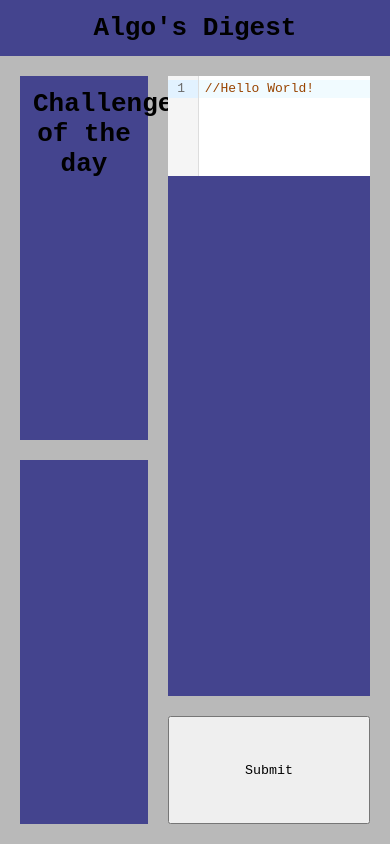
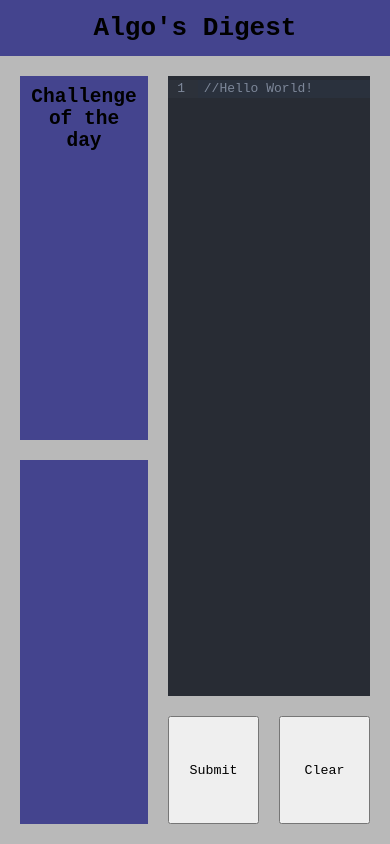
Before and after one commit to UmbrellaLab/DailyByte, a React app: page /home in a window 390 px wide. Built offline with nearby package versions, Linux system fonts and the light colour scheme; no server answers.

Commit message:
Responsive code editor

```diff
--- a/src/client/components/Home.jsx
+++ b/src/client/components/Home.jsx
@@ -26,19 +26,19 @@ const Home = () => {
   return (
     <div className='home-page'>
       <div id='algo-content'>
-        <div id='algo-prompt'>
-          <Prompt promptData={promptData} />
-        </div>
+        <Prompt promptData={promptData} />
         <div id='algo-solutions'>{/* Render the solutions */}</div>
-        <div id='code-editor'>
-          <CodeMirror
-            value='//Hello World!'
-            height='100px'
-            extensions={[javascript({ jsx: true }), EditorView.lineWrapping]}
-          />
-        </div>
+        <CodeMirror
+          id='code-mirror'
+          value='//Hello World!'
+          theme='dark'
+          extensions={[javascript({ jsx: true }), EditorView.lineWrapping]}
+        />
         <button id='submit-code' name='submit-code' type='button'>
           Submit
+        </button>
+        <button id='clr-editor' name='clr-editor' type='button'>
+          Clear
         </button>
       </div>
     </div>
--- a/src/client/components/Prompt.jsx
+++ b/src/client/components/Prompt.jsx
@@ -2,8 +2,8 @@ import React, { useState } from 'react';
 
 const Prompt = ({promptData}) => {
   return (
-    <div>
-      <h1>Challenge of the day</h1>
+    <div id='algo-prompt'>
+      <h2>Challenge of the day</h2>
       <p>{promptData}</p>
     </div>
   )
--- a/src/client/styles.css
+++ b/src/client/styles.css
@@ -13,6 +13,11 @@
 
 h1 {
     background-color: rgb(68, 68, 142);
+    text-align: center;
+    padding: 0.5em;
+}
+
+h2 {
     text-align: center;
     padding: 0.5em;
 }
@@ -99,16 +104,38 @@ h1 {
     background-color: rgb(68, 68, 142);
 }
 
-#code-editor {
+#code-mirror {
     grid-column-start: 5;
     grid-column-end: 11;
     grid-row-start: 1;
     grid-row-end: 6;
-    background-color: rgb(68, 68, 142);
+    background-color: rgb(255, 255, 255);
+}
+
+.cm-editor {
+    flex: 1;
+    height: 100%;
+    position: relative;
+}
+
+.cm-scroller {
+    position: absolute !important;
+    top: 0;
+    right: 0;
+    bottom: 0;
+    left: 0;
+    overflow-y: auto;
 }
 
 #submit-code {
     grid-column-start: 5;
+    grid-column-end: 8;
+    grid-row-start: 6;
+    grid-row-end: 7;
+}
+
+#clr-editor {
+    grid-column-start: 8;
     grid-column-end: 11;
     grid-row-start: 6;
     grid-row-end: 7;
```
